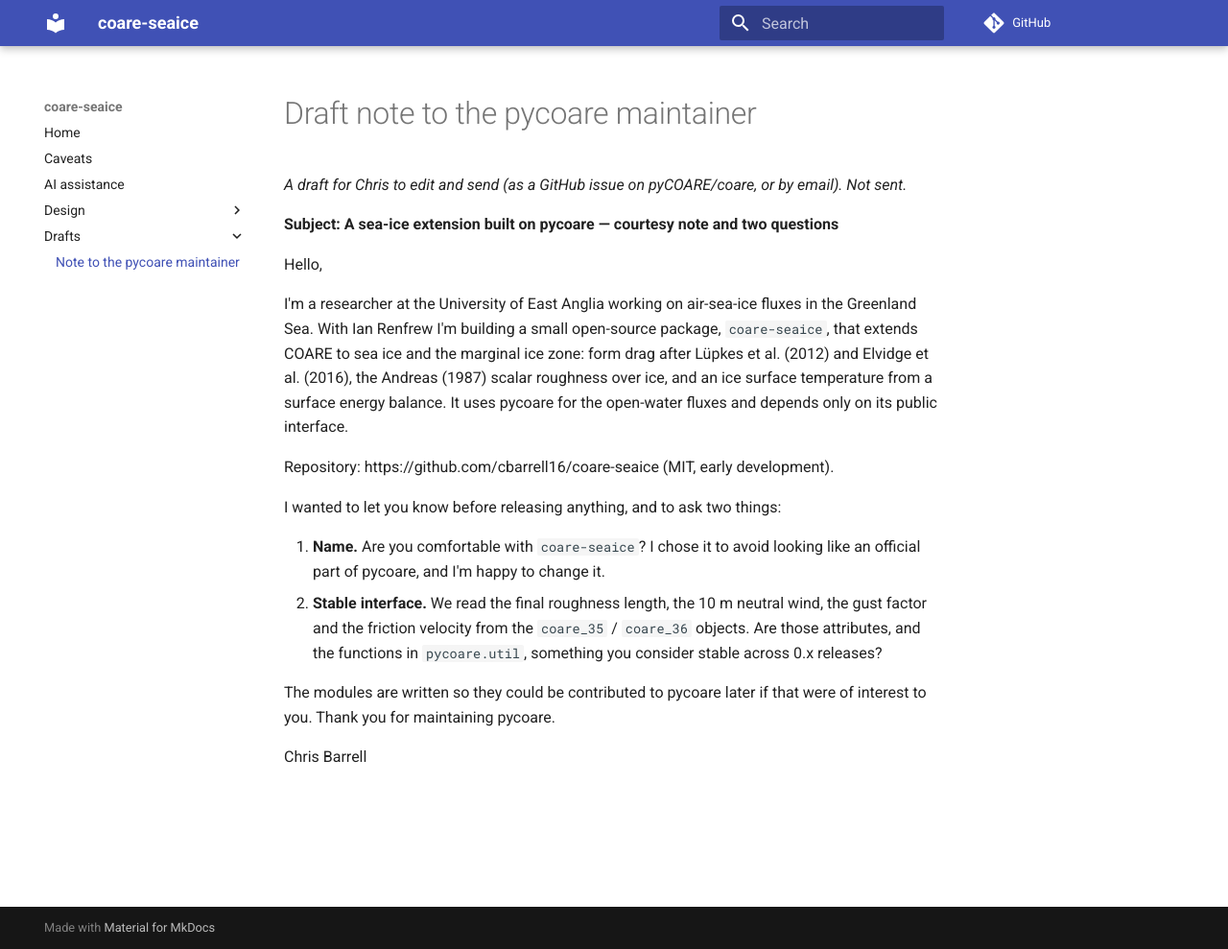
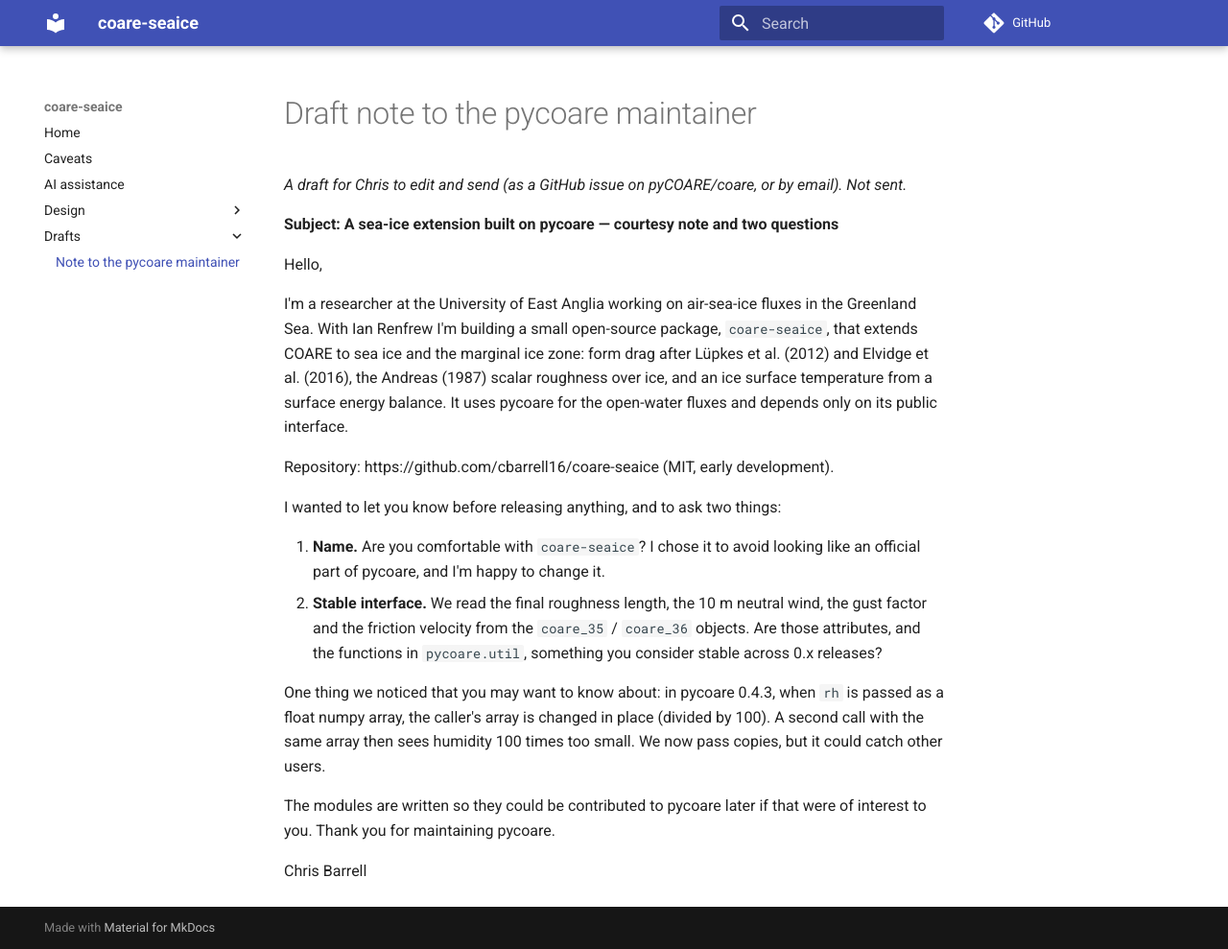
Before and after one commit to cbarrell16/coare-seaice, an MkDocs documentation site: the page built from docs/drafts/pycoare_maintainer_note.md, in a window 1280 px wide and 989 px high. Shown: the whole window at 96% size. Built offline with MkDocs 1.6.1 and Material for MkDocs 9.7.7, drawn with Linux system fonts in a browser that asks for light colours; comment, search, counter and statistics services are not loaded.

Commit message:
Record the port in the changelog and backlog; note the pycoare input mutation
pycoare 0.4.3 divides a float rh array by 100 in place. The adapter passes copies;
the draft note to the maintainer now mentions it.

Co-Authored-By: Claude Fable 5.2 <noreply@anthropic.com>
Claude-Session: https://claude.ai/code/session_01DNvuKDGtmBtpu5GEpnkqtj

```diff
--- a/docs/drafts/pycoare_maintainer_note.md
+++ b/docs/drafts/pycoare_maintainer_note.md
@@ -25,6 +25,11 @@ I wanted to let you know before releasing anything, and to ask two things:
    those attributes, and the functions in `pycoare.util`, something you consider stable
    across 0.x releases?
 
+One thing we noticed that you may want to know about: in pycoare 0.4.3, when `rh` is
+passed as a float numpy array, the caller's array is changed in place (divided by 100).
+A second call with the same array then sees humidity 100 times too small. We now pass
+copies, but it could catch other users.
+
 The modules are written so they could be contributed to pycoare later if that were of
 interest to you. Thank you for maintaining pycoare.
 
```
Also changed, not shown: CHANGELOG.md (+7 -0 lines), TASKS.md (+2 -0 lines).
